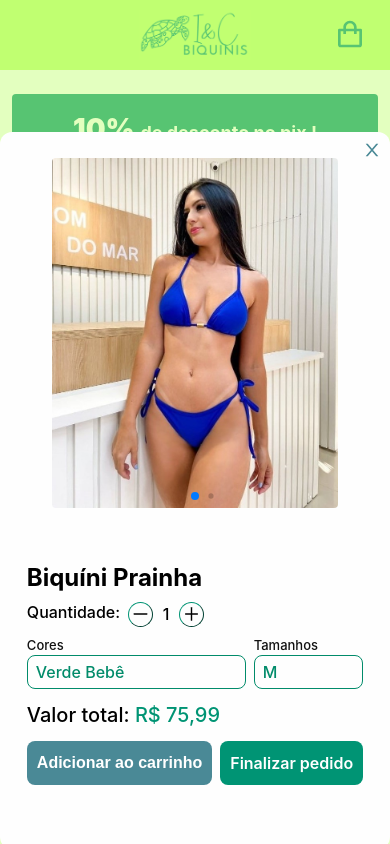
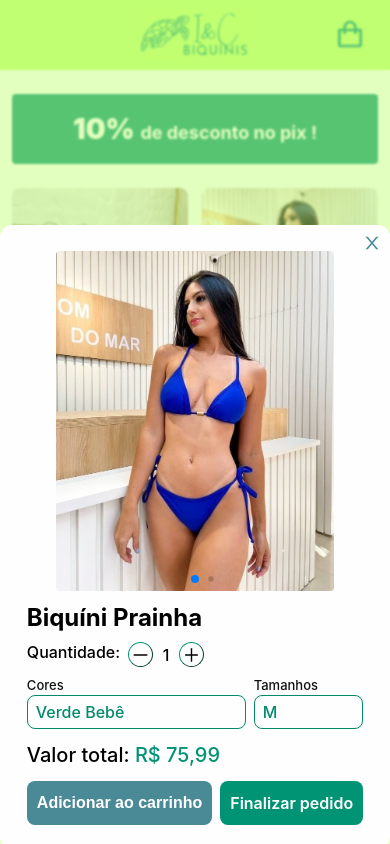
Before and after one commit to FranciscoNeto2909/iec_biquinis, a React (Vite) app: page / in a window 390 px wide. Both pictures are taken after a click on the element 290 px from the left and 352 px from the top of the page. Shown: the top 844 px of the page. Built offline with nearby package versions, Linux system fonts and the light colour scheme.

Commit message:
blur filter added

```diff
--- a/src/components/modal/Modal.jsx
+++ b/src/components/modal/Modal.jsx
@@ -76,8 +76,8 @@ export default function Modal({ item, handleCloseModal }) {
     }, [handleCloseModal]);
 
     return (
-        <div className="modal_container">
-            <div className={`modal ${closing && "close_modal"}`}>
+        <div className={`modal_container ${closing && "close_modal"}`}>
+            <div className={`modal`}>
                 <div className="modal_close">
                     <button type="button" onClick={handleCloseBtn}>
                         <AiOutlineClose size={20} />
--- a/src/components/modal/modal.css
+++ b/src/components/modal/modal.css
@@ -8,6 +8,14 @@
     display: flex;
     justify-content: center;
     align-items: center;
+    animation: openModal 1s ease-in-out normal;
+    animation-fill-mode: forwards;
+    backdrop-filter: blur(0.8px);
+}
+
+.close_modal {
+    animation: closeModal 1s ease-in-out normal;
+    animation-fill-mode: forwards;
 }
 
 .modal {
@@ -159,6 +167,26 @@
     color: #fff;
 }
 
+@keyframes openModal {
+    from {
+        opacity: 0;
+    }
+
+    to {
+        opacity: 1;
+    }
+}
+
+@keyframes closeModal {
+    from {
+        opacity: 1;
+    }
+
+    to {
+        opacity: 0;
+    }
+}
+
 @media (max-width : 768px) {
     .modal_image {
         flex: 1.5;
@@ -182,6 +210,7 @@
     .modal_container {
         align-items: flex-end;
         bottom: -5px;
+        top: 100%;
     }
 
     .modal_close {
@@ -190,23 +219,16 @@
     }
 
     .modal {
-        height: 0;
+        height: auto;
         max-height: 100%;
         max-width: 100%;
         width: 100%;
         padding: 16px 16px 24px 16px;
         gap: 4px;
         flex-direction: column;
-        animation: openModal 1s ease-in-out normal;
-        animation-fill-mode: forwards;
     }
 
-    .close_modal{
-        animation: closeModal 1s ease-in-out normal;
-        animation-fill-mode: forwards;
-    }
-
-    .modal_image img {
+    .modal_image {
         max-height: 350px;
     }
 
@@ -254,21 +276,21 @@
 
     @keyframes openModal {
         from {
-            height: 0%;
+            top: 100%;
         }
 
         to {
-            height: 85vh;
+            top: 0%;
         }
     }
 
     @keyframes closeModal {
         from {
-            height: 85vh;
+            top: 0%;
         }
 
         to {
-            height: 0;
+            top: 100%;
         }
     }
 }
@@ -279,7 +301,7 @@
         max-width: 100%;
     }
 
-    .modal_image img {
-        max-height: 288px;
+    .modal_image {
+        max-height: 370px;
     }
 }
```
